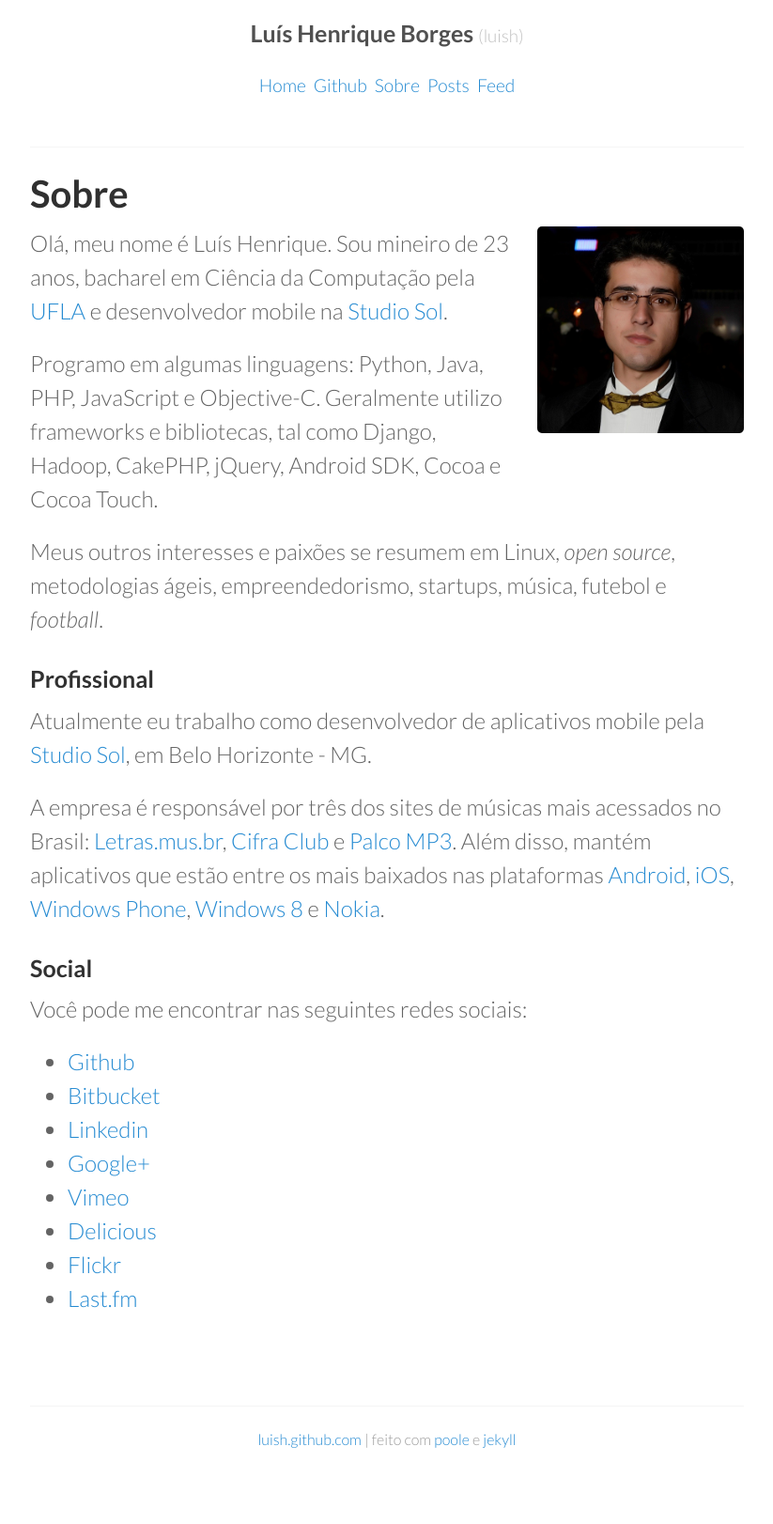
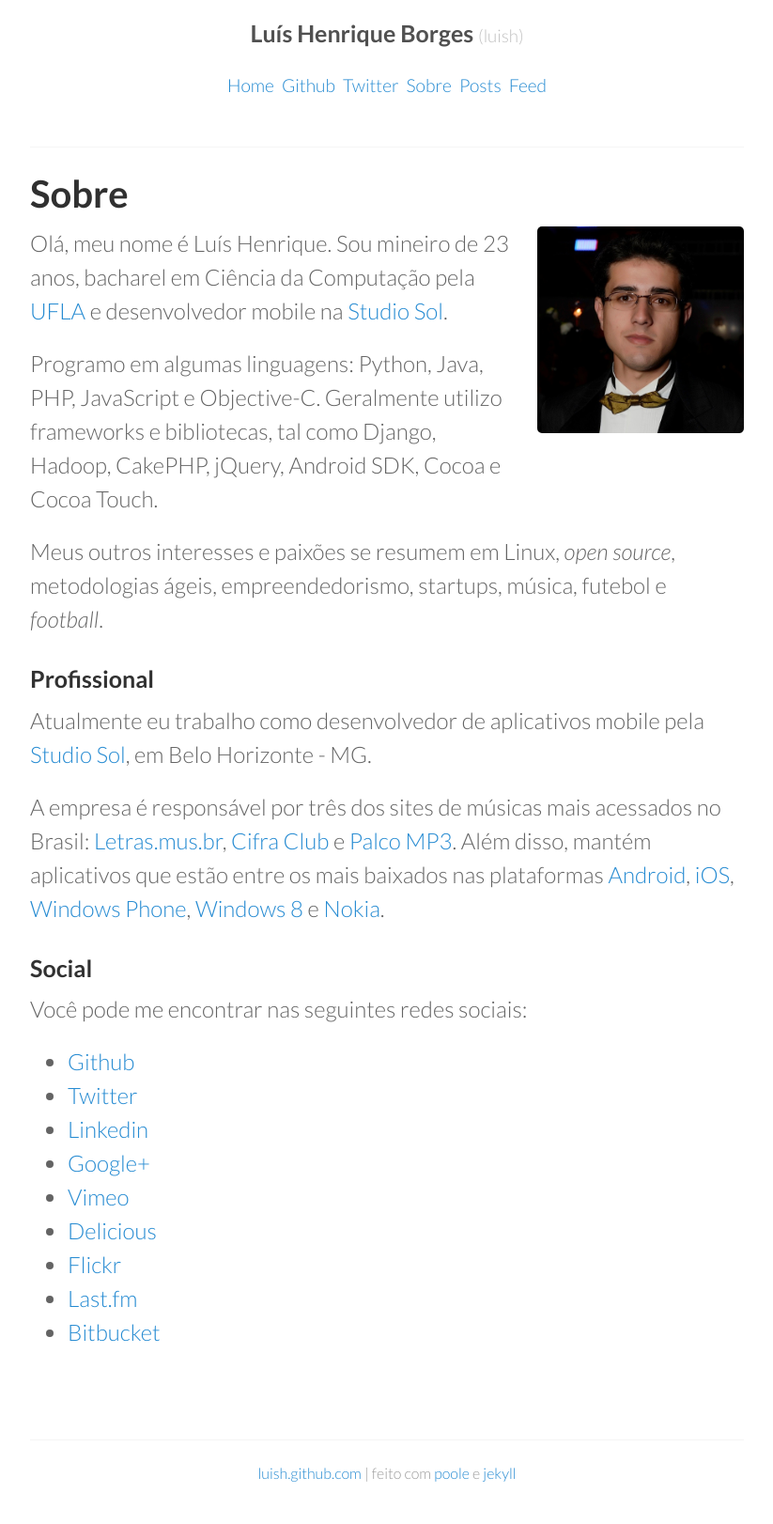
Before and after one commit to luish/luish.github.io, a Jekyll site: the page built from about.md, in a window 1280 px wide. Shown: the whole page at 94% size, without its empty margins (228-1051 px from the left). Built offline with Jekyll 4.4.1, drawn with Linux system fonts in a browser that asks for light colours; Markdown is read by kramdown in place of the engine named in the settings; comment, search, counter and statistics services are not loaded; before the commit the page ends 1586 px from its top, so only the background shows below that; some of the changed lines change nothing that is shown.

Commit message:
Twitter links

```diff
--- a/_config.yml
+++ b/_config.yml
@@ -9,8 +9,7 @@ permalink:        pretty
 title:            Luís Henrique Borges
 tagline:          luish
 description:      Some random texts
-url:              http://localhost:4000
-#url:              http://luish.github.com
+url:              http://luish.github.com
 
 author:
   name:           Luis Henrique
@@ -26,6 +25,7 @@ github:
 
 pages_list:
     Github: 'http://github.com/luish'
+    Twitter: 'http://twitter.com/luishborges'
     Sobre: '/about'
     Posts: '/posts'
     Feed: '/atom.xml'
--- a/about.md
+++ b/about.md
@@ -24,10 +24,11 @@ A empresa é responsável por três dos sites de músicas mais acessados no Bras
 Você pode me encontrar nas seguintes redes sociais:
 
 * [Github](https://github.com/luish)
-* [Bitbucket](https://bitbucket.org/luish)
+* [Twitter](http://twitter.com/luishborges)
 * [Linkedin](http://br.linkedin.com/in/luishborges)
 * [Google+](https://plus.google.com/u/0/102861386079195208584)
 * [Vimeo](https://vimeo.com/luish)
 * [Delicious](https://delicious.com/luishenrique)
 * [Flickr](http://www.flickr.com/photos/luis-henrique)
 * [Last.fm](http://last.fm/user/luishbsousa)
+* [Bitbucket](https://bitbucket.org/luish)
```
